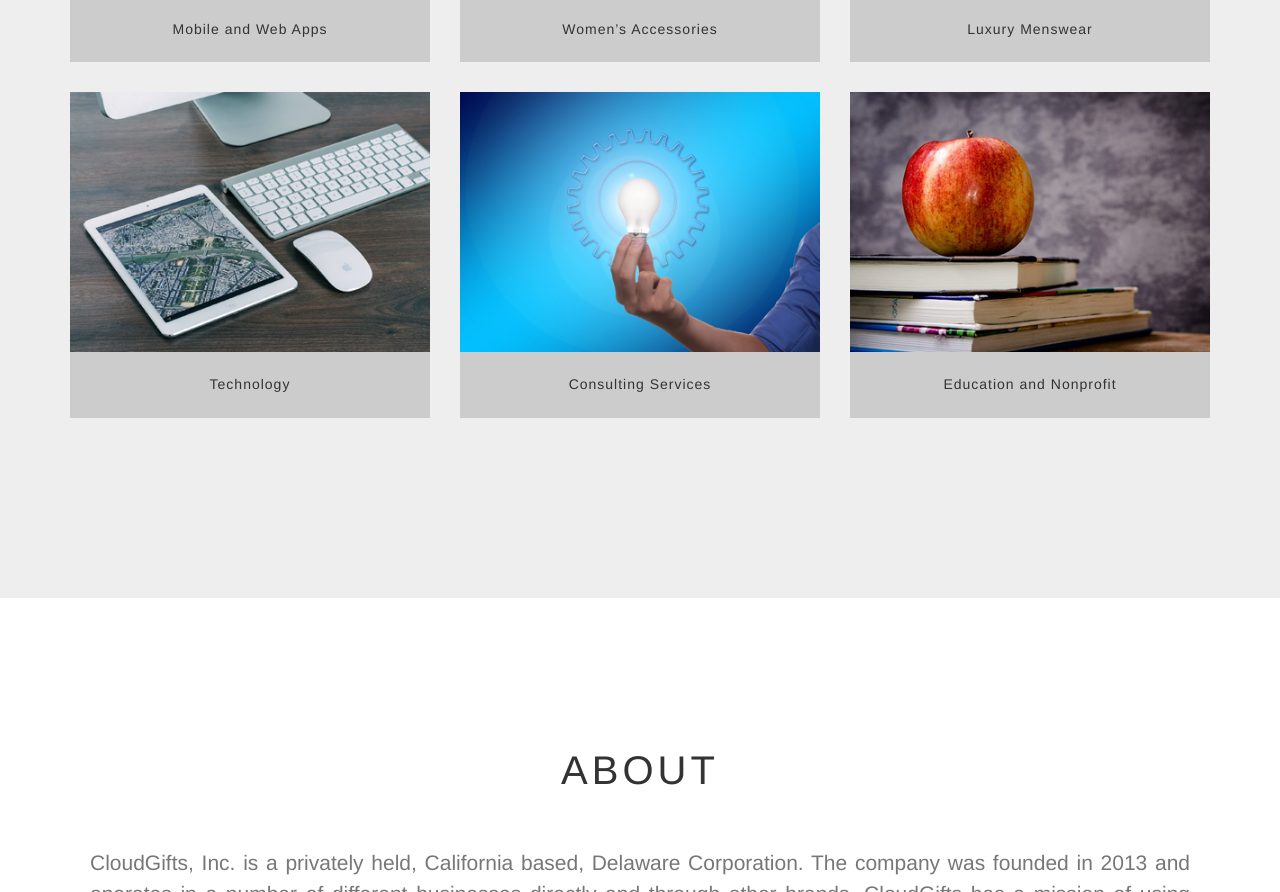
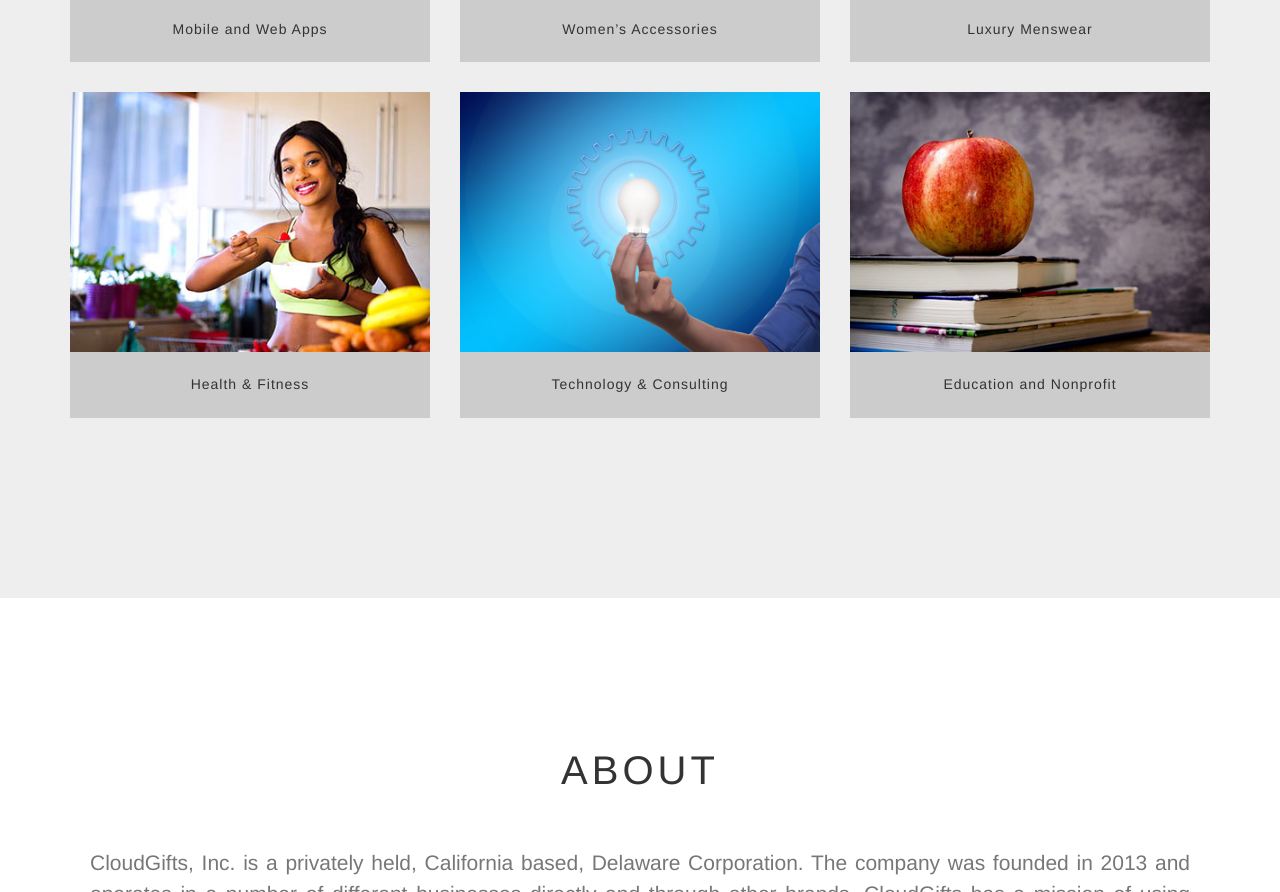
Before and after one commit to cloudgifts/cloudgifts.github.io, a website: page index.html in a window 1280 px wide. Shown: the part 1167-2059 px from the top of the page. Drawn offline with nearby package versions, Linux system fonts and the light colour scheme; a web font is replaced by a local one.

Commit message:
Update index.html

```diff
--- a/index.html
+++ b/index.html
@@ -133,10 +133,10 @@
                 </div>
                 <div class="col-md-4 col-sm-6 portfolio-item">
                     <div class="portfolio-link" data-toggle="modal">
-                        <img src="img/portfolio/technology-business.png" class="img-responsive" alt="">
+                        <img src="health-fitness.jpg" class="img-responsive" alt="">
                     </div>
                     <div class="portfolio-caption">
-                        <h4>Technology</h4>
+                        <h4>Health & Fitness</h4>
                     </div>
                 </div>
                 <div class="col-md-4 col-sm-6 portfolio-item">
@@ -144,7 +144,7 @@
                         <img src="img/portfolio/consluting-services-business.png" class="img-responsive" alt="">
                     </div>
                     <div class="portfolio-caption">
-                        <h4>Consulting Services</h4>
+                        <h4>Technology & Consulting</h4>
                     </div>
                 </div>
                 <div class="col-md-4 col-sm-6 portfolio-item">
```
